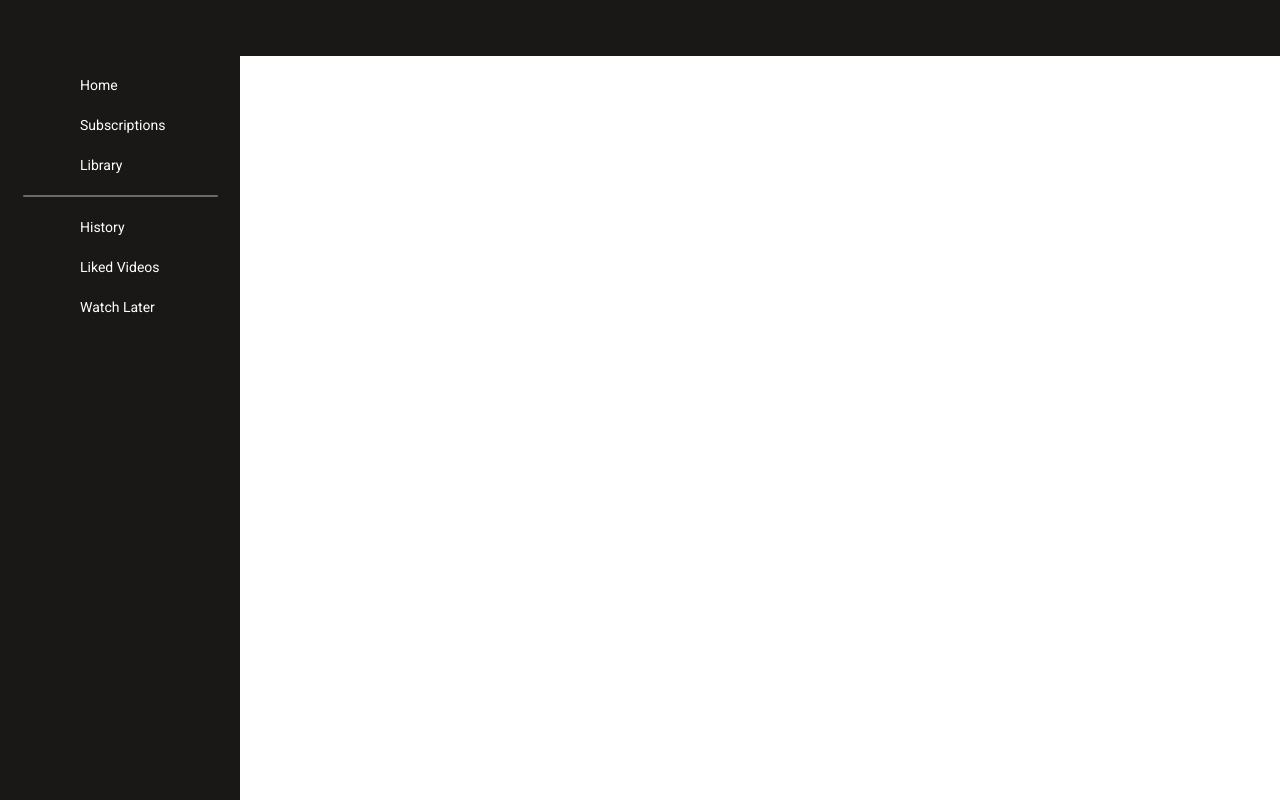
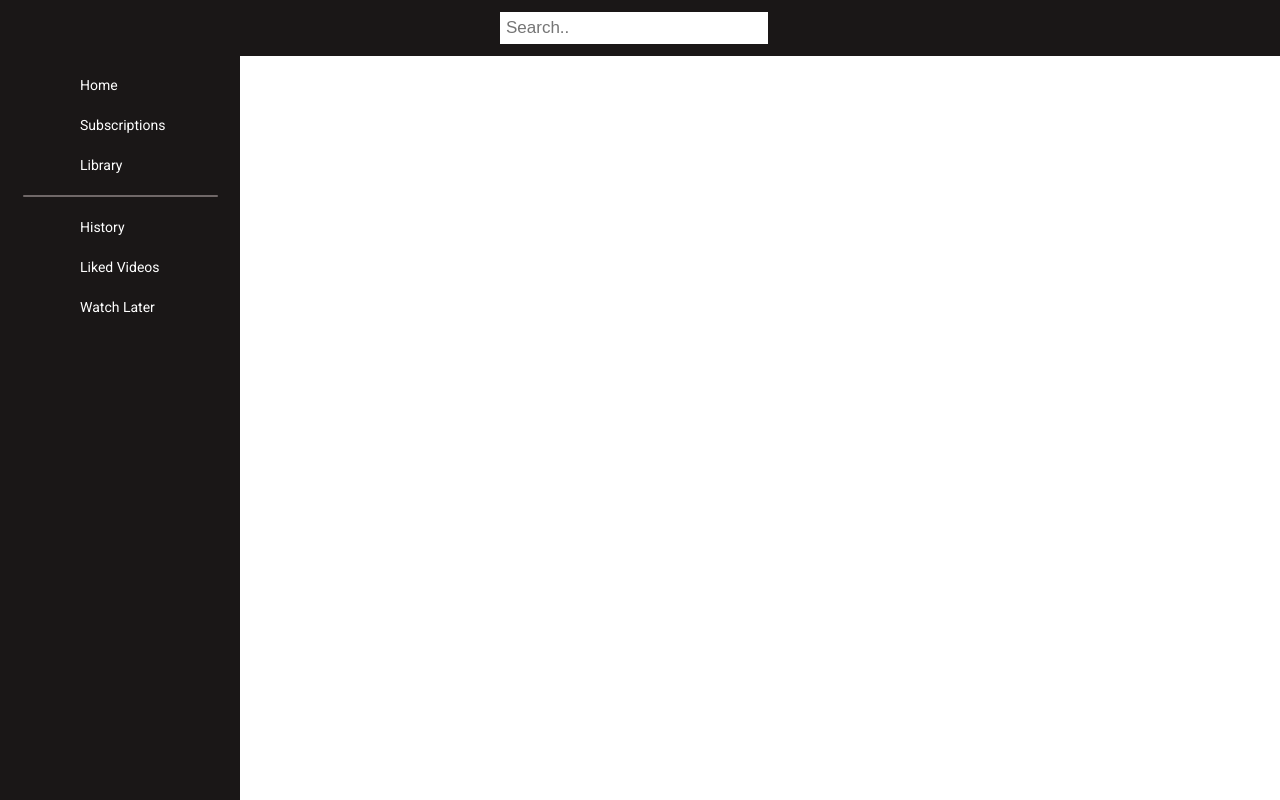
Before and after one commit to aggie-coding-club/RevTube, a SvelteKit app: page / in a window 1280 px wide. Built offline with nearby package versions, Linux system fonts and the light colour scheme; some icons are missing.

Commit message:
Added search bar!

```diff
--- a/src/components/navbar.svelte
+++ b/src/components/navbar.svelte
@@ -3,7 +3,9 @@
 </script>
 
 <div class="navbar">
+    <input type="text" placeholder="Search..">
 </div>
+
 
 <style>
 	@import url('https://fonts.googleapis.com/css2?family=Roboto&display=swap');
@@ -12,4 +14,14 @@
         background-color: #1a1717;
         position: sticky; top:0; left:0;
     }
+    /* Style the search box inside the navigation bar */
+    .navbar input[type=text] {
+    float: right;
+    padding: 6px;
+    border: none;
+    margin-top: 12px;
+    margin-right: calc(40vw);
+    width: calc(20vw);
+    font-size: 17px;
+    }
 </style>
```
